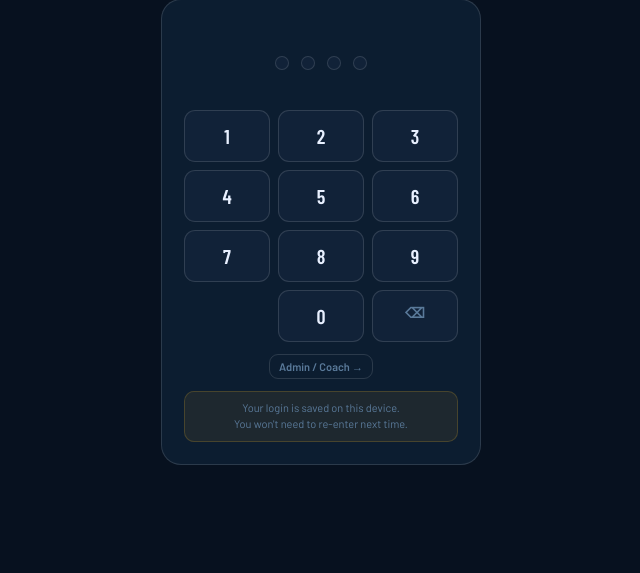
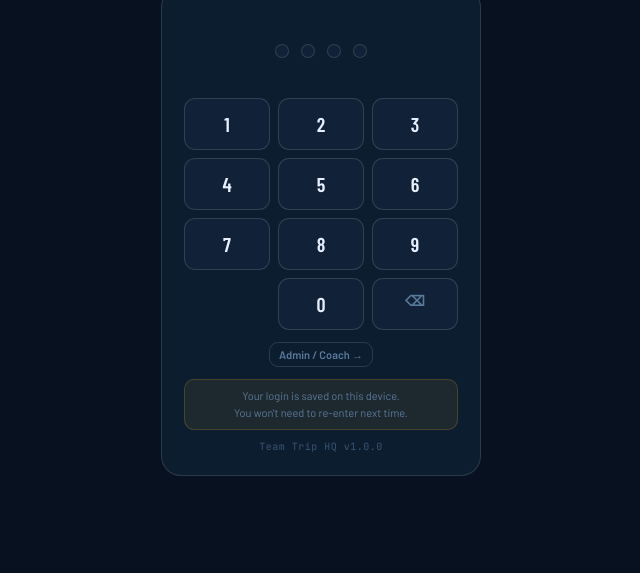
Before and after one commit to lukewright1/Team-Trip-HQ, a plain HTML site: page index.html in a window 1280 px wide. Shown: the part 227-800 px from the top of the page, without its empty margins (319-959 px from the left). Drawn offline with nearby package versions, Linux system fonts and the light colour scheme; a web font is replaced by a local one.

Commit message:
Add files via upload

```diff
--- a/index.html
+++ b/index.html
@@ -278,6 +278,7 @@ select.fi{appearance:none;cursor:pointer;}
     </div>
     <div style="text-align:center;margin-top:12px;"><button class="btn btn-ghost btn-sm" onclick="showAdminHint()">Admin / Coach →</button></div>
     <div class="session-bar">Your login is saved on this device.<br>You won't need to re-enter next time.</div>
+    <div style="text-align:center;margin-top:10px;font-family:'JetBrains Mono',monospace;font-size:10px;color:var(--muted2);letter-spacing:.5px;" id="login-version"></div>
   </div>
 </div>
 
@@ -286,6 +287,7 @@ select.fi{appearance:none;cursor:pointer;}
   <button class="hdr-btn" onclick="openSheet('team-sheet')"><span id="hdr-tn">—</span><span class="hdr-chevron">▼</span></button>
   <button class="hdr-btn" onclick="openSheet('event-sheet')"><span id="hdr-en">—</span><span class="hdr-chevron">▼</span></button>
   <div class="hdr-spacer"></div>
+  <span id="version-badge" style="font-family:'JetBrains Mono',monospace;font-size:9px;color:var(--muted2);letter-spacing:.5px;padding:2px 6px;border:1px solid var(--border);border-radius:4px;white-space:nowrap;"></span>
   <button id="admin-toggle" onclick="toggleAdmin()">Edit</button>
   <button id="user-btn" onclick="handleUserBtn()">👤 <span id="user-label">Login</span></button>
 </div>
@@ -441,6 +443,7 @@ function migrate(s){
 }
 migrate(S);
 const ADMIN_PIN='0000';
+const APP_VERSION='1.0.0';
 let pinBuf='';
 function save(){try{localStorage.setItem('triphq1',JSON.stringify(S));}catch(e){}}
 function ev(){return S.teams[S.activeTeam].events[S.activeEvent];}
@@ -488,6 +491,7 @@ function switchPage(id,btn){
 function renderHeader(){
   document.getElementById('hdr-tn').textContent=tm().name;
   document.getElementById('hdr-en').textContent=ev().short||ev().name;
+  document.getElementById('version-badge').textContent='v'+APP_VERSION;
   const isAdmin=S.adminOn;
   const at=document.getElementById('admin-toggle');
   at.style.display=S.currentUser?.role==='admin'?'block':'none';
@@ -763,6 +767,7 @@ function deleteAttendee(){
 }
 
 // ── DUTIES ──
+function renderDuties(){
   const duties=ev().duties||[];
   const e=ev();
   function dutyCard(d,i){
@@ -1044,6 +1049,7 @@ function exportToCSV(){
 }
 
 // ── INIT ──
+document.getElementById('login-version').textContent='Team Trip HQ v'+APP_VERSION;
 if(S.currentUser){hideLock();}
 renderAll();
 </script>
```
